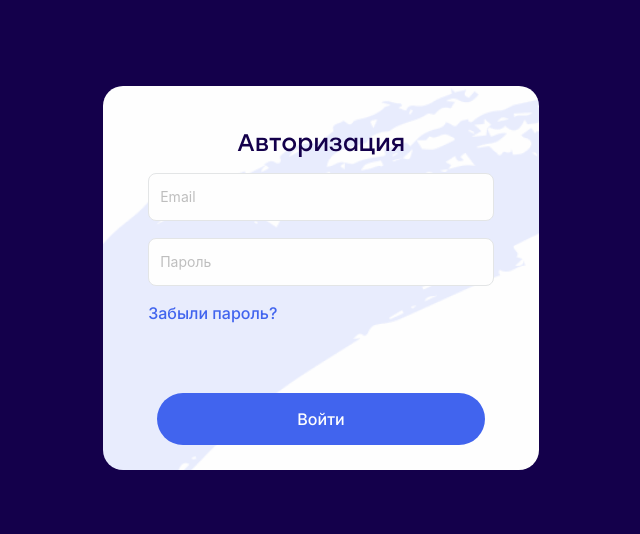
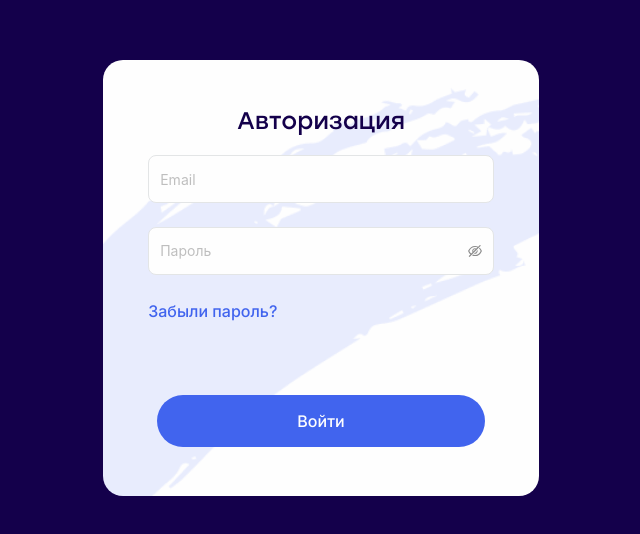
Before and after one commit to Kataiii/RowiHakaton, a React (Create React App) app in the folder frontend/: page /auth in a window 1280 px wide. Shown: the part 122-656 px from the top of the page, without its empty margins (319-959 px from the left). Built offline with nearby package versions, Linux system fonts and the light colour scheme.

Commit message:
update form login, add validate

```diff
--- a/frontend/src/components/FormLogin.tsx
+++ b/frontend/src/components/FormLogin.tsx
@@ -1,24 +1,49 @@
 import styles from './css/FormLogin.module.css';
-import { Input } from 'antd';
+import { Button, Form, Input } from 'antd';
 import PrimaryButton from './PrimaryButton';
-import { Link } from 'react-router-dom';
-
 
 const FormLogin = () => {
-    return(
+
+    const onFinish = (values: any) => {
+        console.log('Success:', values);
+    };
+
+    const onFinishFailed = (errorInfo: any) => {
+        console.log('Failed:', errorInfo);
+    };
+
+    return (
+        <Form
+            onFinish={onFinish}
+            onFinishFailed={onFinishFailed}
+            autoComplete="off">
             <div className={styles.FormDiv}>
                 <h1 className={styles.FormTitle}>Авторизация</h1>
                 <div className={styles.FormWrapDiv}>
+                <Form.Item
+                name="useremail"
+                rules={[{ required: true, message: 'Введите email' },
+                        { type: 'email', message: 'Неверный формат email'}]}
+                >
                     <Input className={styles.FormInput} placeholder="Email" />
-                <Input className={styles.FormInput} placeholder="Пароль" />
+                </Form.Item>
+                <Form.Item
+                    name="password"
+                    rules={[{ required: true, message: 'Введите пароль' }]}
+                >
+                    <Input.Password className={styles.FormInput} placeholder="Пароль" />
+                    </Form.Item>
                     <div className={styles.FormDivLink}>
                         <a className={styles.FormLink} href='#'>Забыли пароль?</a>
                     </div>
                 </div>
                 <div className={styles.FormButtonWrap}>
-                <PrimaryButton action={() => console.log('Hello world')} content='Войти'/>
+                <Form.Item>
+                    <PrimaryButton action={() => console.log('Hello world')} content='Войти' />
+                </Form.Item>
                 </div>
             </div>
+        </Form>
     )
 }
 
```
Lines whose indentation alone changed are shown as unchanged.
